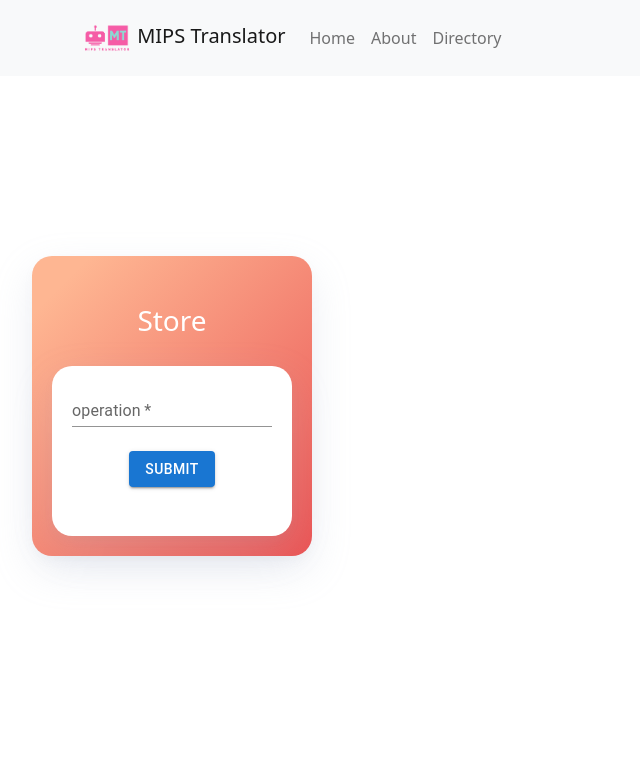
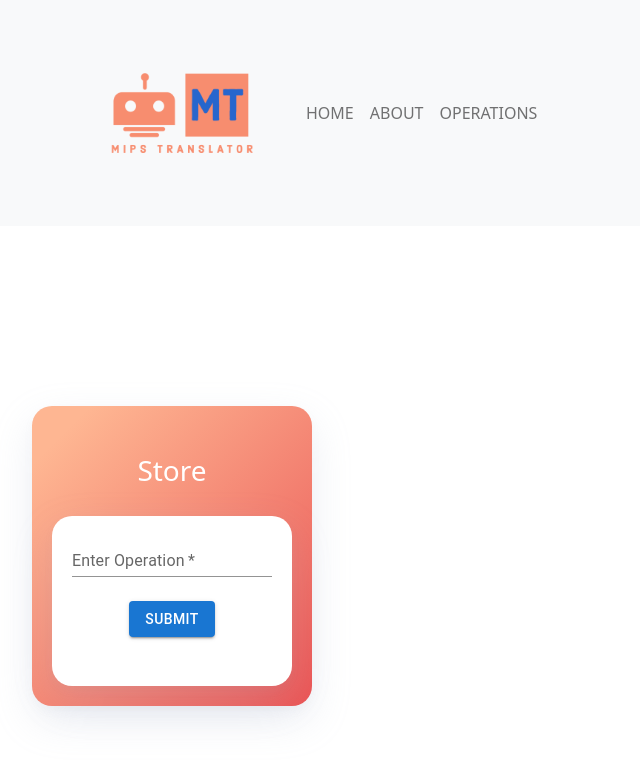
Before and after one commit to taylornoh/440_Project, a React (Create React App) app in the folder client/: page /find in a window 1280 px wide. Shown: the top 760 px of the page, without its empty margins (0-640 px from the left). Built offline with nearby package versions, Linux system fonts and the light colour scheme; the HTML template or start-up script is replaced by a standard one.

Commit message:
Updated site logo color and sizing. Updated other features on home and about page.

```diff
--- a/client/src/components/About.js
+++ b/client/src/components/About.js
@@ -15,11 +15,11 @@ function About() {
               It is a reduced-instruction set architecture developed by an organization called <b>MIPS Technologies</b>.
               The MIPS assembly language is a very useful language to learn because many <b>embedded systems</b> run on the MIPS processor.
               Knowing how to code in this language brings a <b>deeper understanding</b> of how these systems operate on a <b>lower level</b>.
-              <br /><br /><b>Developed by<br />Taylor Noh, Nicholas Caro, Rodolfo Hernandez</b>
+              <br /><br /><b>Developed by<br />Taylor Noh, Nicholas Caro, Rodolfo Hernandez</b><br /><br />
+              <img height="10" width="10" src="https://static1.makeuseofimages.com/wordpress/wp-content/uploads/2017/10/Motherboard-Components-Featured.jpg?q=50&fit=contain&w=1140&h=&dpr=1.5" />
             </p>
             <br />
           </div>
-
           <br />
         </div>
       </div>
--- a/client/src/components/AlCard.js
+++ b/client/src/components/AlCard.js
@@ -33,7 +33,7 @@ function AlCard() {
       <div className="card-body card-shadow">
         <TextField
           id="standard-basic"
-          label="operation"
+          label="Enter Operation"
           variant="standard"
           required
           size="small"
--- a/client/src/components/LoadCard.js
+++ b/client/src/components/LoadCard.js
@@ -48,7 +48,7 @@ function LoadCard() {
       <div className="card-body card-shadow">
         <TextField
           id="standard-basic"
-          label="operation"
+          label="Enter Operation"
           variant="standard"
           required
           size="small"
--- a/client/src/components/NavBar.js
+++ b/client/src/components/NavBar.js
@@ -5,21 +5,20 @@ import logo from "./logo.png";
 import "bootstrap/dist/css/bootstrap.min.css";
 
 function NavBar() {
-  const myImageStyle = { width: "50px", height: "50px" };
+  const myImageStyle = { width: "200px", height: "200px" };
 
   return (
     <Navbar bg="light" expand="lg">
       <Container>
         <Navbar.Brand href="/">
-          <img style={myImageStyle} src={logo} alt="Money Pot Logo" /> MIPS
-          Translator
+          <img style={myImageStyle} src={logo} alt="Money Pot Logo" />
         </Navbar.Brand>
         <Navbar.Toggle aria-controls="basic-navbar-nav" />
         <Navbar.Collapse id="basic-navbar-nav">
           <Nav className="me-auto">
-            <Nav.Link href="/">Home</Nav.Link>
-            <Nav.Link href="about">About</Nav.Link>
-            <Nav.Link href="directory">Directory</Nav.Link>
+            <Nav.Link href="/">HOME</Nav.Link>
+            <Nav.Link href="about">ABOUT</Nav.Link>
+            <Nav.Link href="directory">OPERATIONS</Nav.Link>
           </Nav>
         </Navbar.Collapse>
       </Container>
--- a/client/src/components/StoreCard.js
+++ b/client/src/components/StoreCard.js
@@ -34,7 +34,7 @@ function StoreCard() {
       <div className="card-body card-shadow">
         <TextField
           id="standard-basic"
-          label="operation"
+          label="Enter Operation"
           variant="standard"
           required
           size="small"
```
Also changed, not shown: client/src/components/logo.png.
